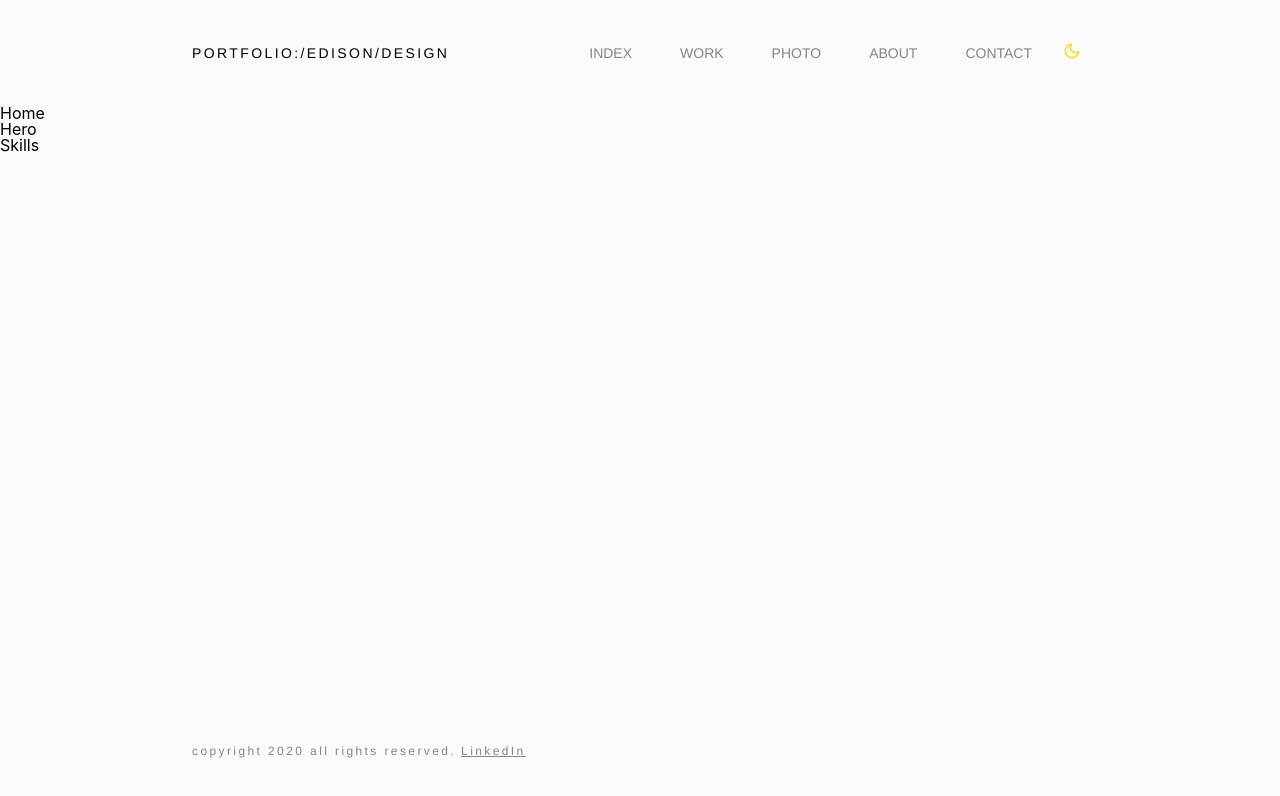
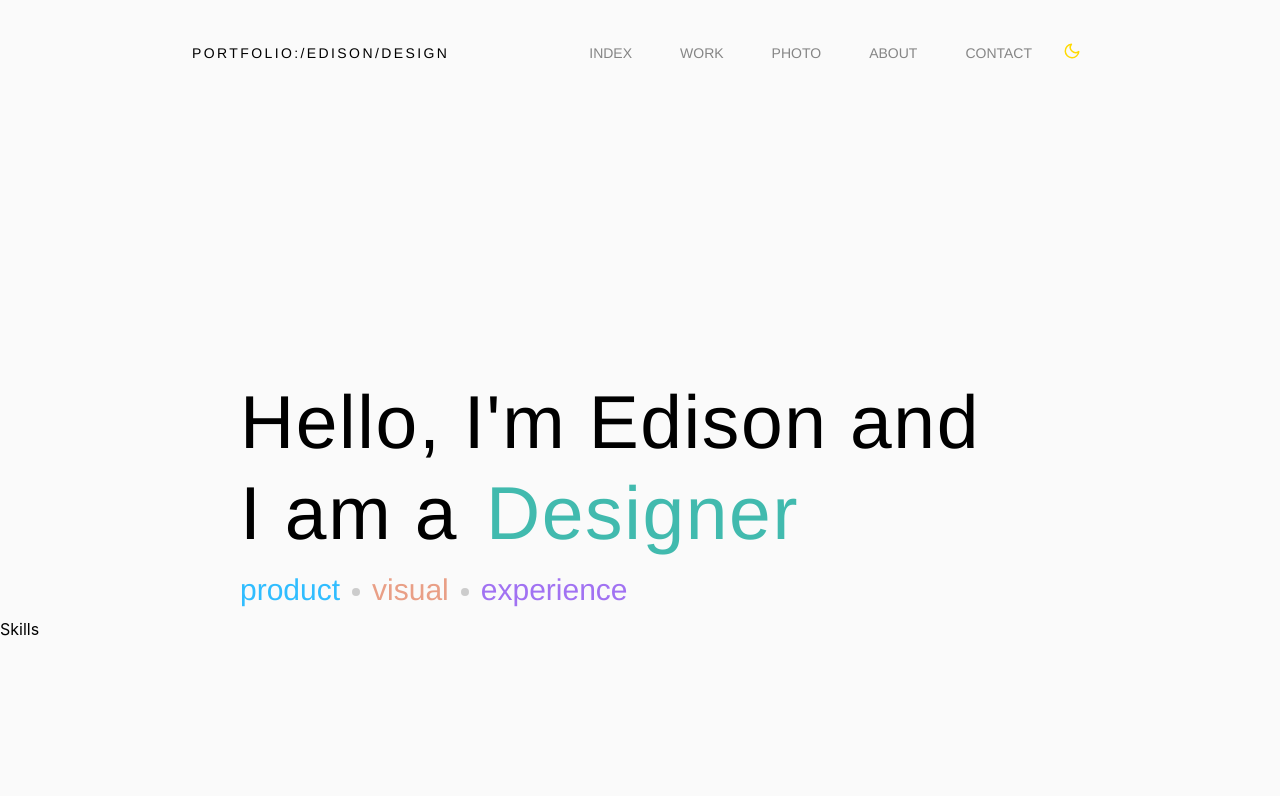
Before and after one commit to fyeung21/edison-web, a React (Create React App) app: page / in a window 1280 px wide. Shown: the top 796 px of the page. Built offline with nearby package versions, Linux system fonts and the light colour scheme.

Commit message:
Style Hero

```diff
--- a/src/components/Hero/Hero.js
+++ b/src/components/Hero/Hero.js
@@ -1,7 +1,15 @@
-import React from 'react';
+import React from "react";
+import { HeroCont } from "./heroStyles";
+import HeroSubTxt from "./HeroSubTxt";
+import HeroMain from "./HeroMain";
 
 const Hero = () => {
-    return <h2>Hero</h2>;
+    return (
+        <HeroCont>
+            <HeroMain />
+            <HeroSubTxt />
+        </HeroCont>
+    );
 }
 
 export default Hero;
--- /dev/null
+++ b/src/components/Hero/HeroMain.js
@@ -0,0 +1,16 @@
+import React from "react";
+import { HeroTxt, Flex, AccentTxt } from "./heroStyles";
+
+const HeroMain = () => {
+    return (
+        <>
+            <HeroTxt>Hello, I&#39;m Edison and</HeroTxt>
+            <Flex>
+                <HeroTxt>I am a</HeroTxt>
+                <AccentTxt>Designer</AccentTxt>
+            </Flex>
+        </>
+    );
+}
+
+export default HeroMain;
--- /dev/null
+++ b/src/components/Hero/HeroSubTxt.js
@@ -0,0 +1,16 @@
+import React from "react";
+import { HeroSubCont, Txt1, Txt2, Txt3, Dot } from "./heroStyles";
+
+const HeroSubTxt = () => {
+    return (
+        <HeroSubCont>
+            <Txt1>product</Txt1>
+            <Dot />
+            <Txt2>visual</Txt2>
+            <Dot />
+            <Txt3>experience</Txt3>
+        </HeroSubCont>
+    );
+}
+
+export default HeroSubTxt;
--- /dev/null
+++ b/src/components/Hero/heroStyles.js
@@ -0,0 +1,54 @@
+import styled from "styled-components";
+import { theme } from "../Theme";
+
+export const HeroCont = styled.div`
+    margin: 20rem 0 0 15rem;
+`
+export const HeroTxt = styled.h1`
+    font-family: ${theme.bodyFont};
+    font-size: ${theme.h1FontSize};
+    color: ${({ theme }) => theme.mainTxtColor};
+    font-weight: normal;
+    letter-spacing: 0.10rem;
+    margin: 0.5rem 0;
+`
+export const Flex = styled.div`
+    display: flex;
+`
+export const AccentTxt = styled.h3`
+    font-family: ${theme.bodyFont};
+    font-size: ${theme.h1FontSize};
+    color: ${({ theme }) => theme.accentColor};
+    letter-spacing: 0.10rem;
+    margin: 0.5rem 0 0.5rem 1.75rem;
+`
+
+//////////////// HeroSubTxt
+
+export const HeroSubCont = styled.div`
+    display: flex;
+    align-items: center;
+    margin: 1rem auto;
+`
+export const Txt1 = styled.h2`
+    font-family: ${theme.bodyFont};
+    font-size: ${theme.h2FontSize};
+    color: ${({ theme }) => theme.heroSubColor1};
+`
+export const Txt2 = styled.h2`
+    font-family: ${theme.bodyFont};
+    font-size: ${theme.h2FontSize};
+    color: ${({ theme }) => theme.heroSubColor2};
+`
+export const Txt3 = styled.h2`
+    font-family: ${theme.bodyFont};
+    font-size: ${theme.h2FontSize};
+    color: ${({ theme }) => theme.heroSubColor3};
+`
+export const Dot = styled.p`
+    background-color: ${({ theme }) => theme.dotColor};
+    border-radius: 50%;
+    padding: 0.25rem;
+    text-align: center;
+    margin: 0.25rem 0.75rem 0;
+`
--- a/src/components/Theme.js
+++ b/src/components/Theme.js
@@ -4,6 +4,10 @@ export const lightTheme = {
     accentColor: "#41BAAE",
     mainTxtColor: "#000",
     accentTxtColor: "#858585",
+    heroSubColor1: "#30BDFF",
+    heroSubColor2: "#E99F86",
+    heroSubColor3: "#A172F2",
+    dotColor: "#CCCCCC",
     imgBrightness: "100%",
     toggleBorder: "#FAFAFA"
 }
@@ -13,6 +17,10 @@ export const darkTheme = {
     accentColor: "#41BAAE",
     mainTxtColor: "#FAFAFA",
     accentTxtColor: "#858585",
+    heroSubColor1: "#30BDFF",
+    heroSubColor2: "#E99F86",
+    heroSubColor3: "#A172F2",
+    dotColor: "#CCCCCC",
     imgBrightness: "90%",
     toggleBorder: "#121212"
 }
--- a/src/pages/index.js
+++ b/src/pages/index.js
@@ -3,10 +3,12 @@ import Hero from '../components/Hero/Hero';
 import Skills from '../components/Skills/Skills';
 
 const Home = () => {
-    return <><h2>Home</h2>
-        <Hero />
-        <Skills />
-    </>;
+    return (
+        <>
+            <Hero />
+            <Skills />
+        </>
+    );
 }
 
 export default Home;
```
